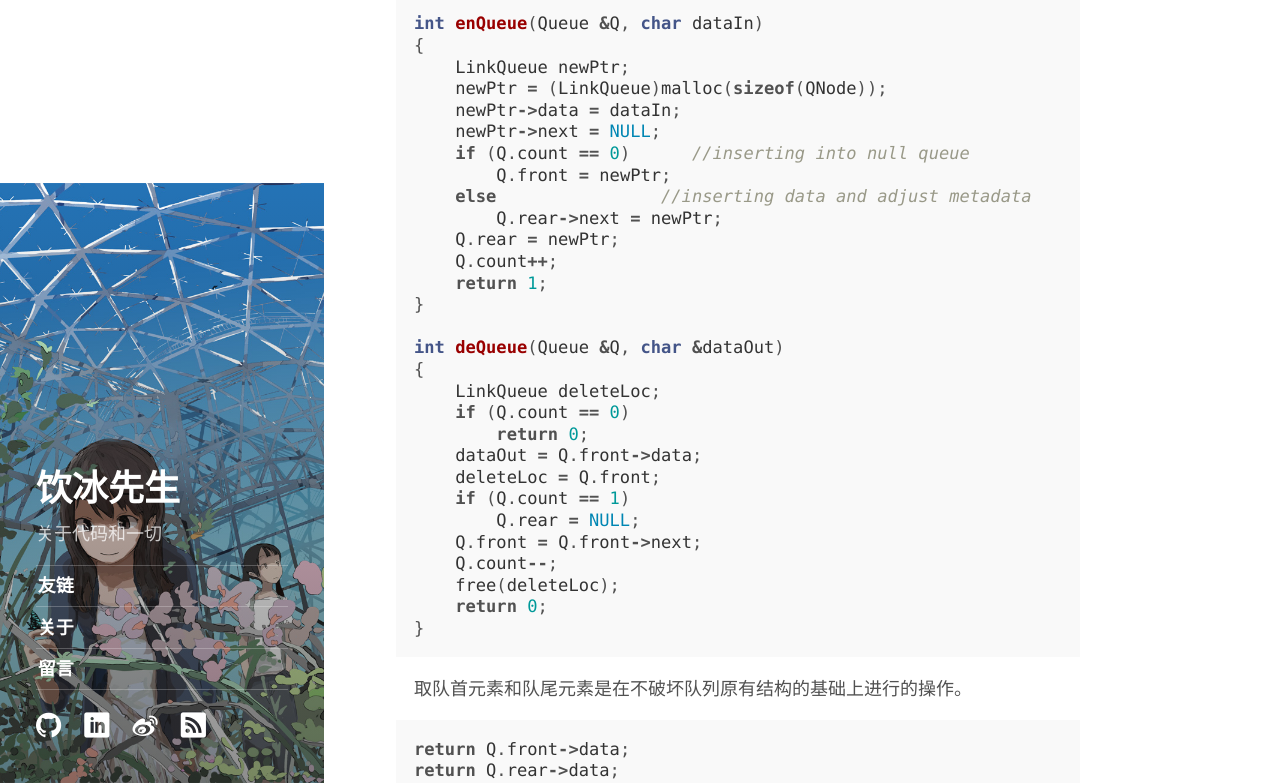
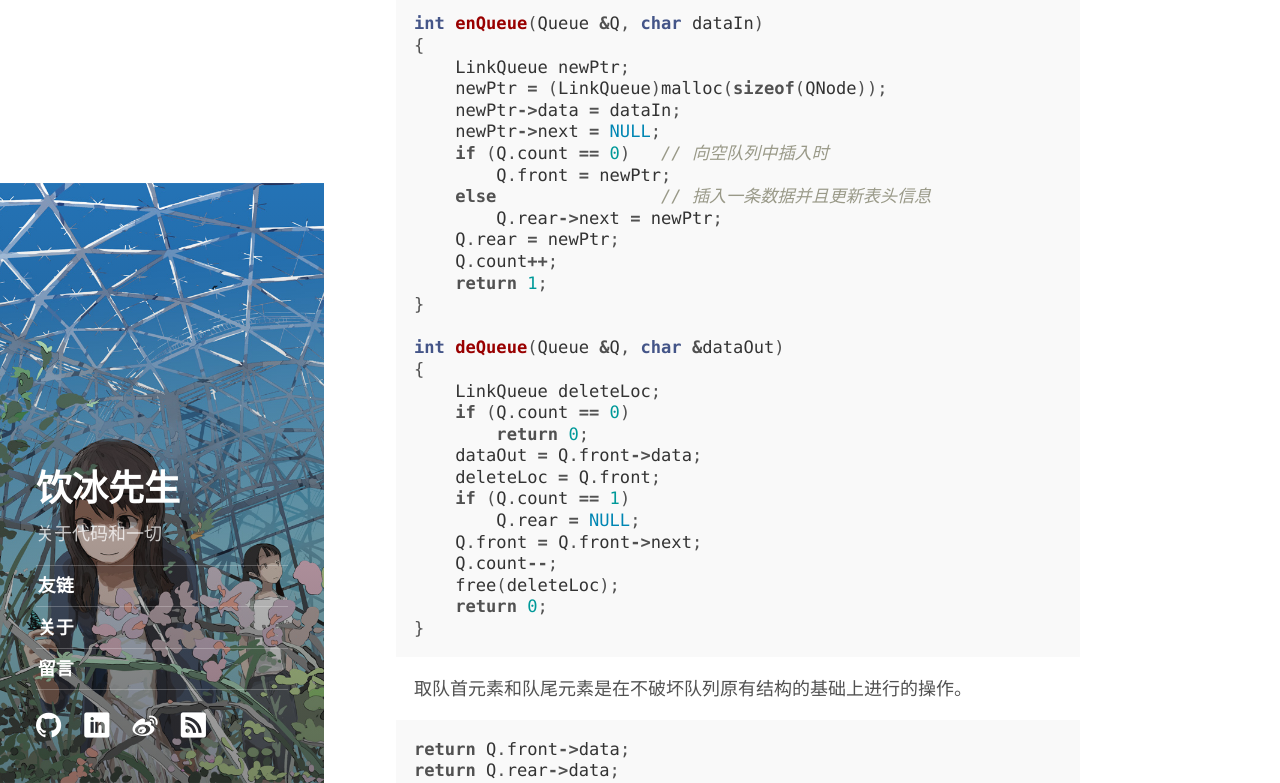
Before and after one commit to ybm/myanbin.github.io, a Jekyll site: the page built from _posts/2009-12-24-stacks-and-queues-in-data-structures.md, in a window 1280 px wide and 900 px high, scrolled down 4060 px, cut to the strip 117-900 px from the top of the window. Built offline with Jekyll 4.4.1, drawn with Linux system fonts in a browser that asks for light colours; some of the changed text lies outside the part shown.

```diff
--- a/_posts/2009-12-24-stacks-and-queues-in-data-structures.md
+++ b/_posts/2009-12-24-stacks-and-queues-in-data-structures.md
@@ -26,13 +26,13 @@ title: '数据结构中的栈和队列'
 ![栈的链式描述](http://7nj1q2.com1.z0.glb.clouddn.com/stack.jpg){:.center}
 
 ~~~cpp
-typedef struct SNode    //stack node structure
+typedef struct SNode    // 栈的节点结构
 {
     char data;
     struct SNode *next;
 } SNode, *LinkStack;
 
-typedef struct          //stack head structure
+typedef struct          // 栈的表头结构
 {
     int count;
     struct SNode *top;
@@ -113,9 +113,9 @@ int enQueue(Queue &Q, char dataIn)
     newPtr = (LinkQueue)malloc(sizeof(QNode));
     newPtr->data = dataIn;
     newPtr->next = NULL;
-    if (Q.count == 0)      //inserting into null queue
+    if (Q.count == 0)   // 向空队列中插入时
         Q.front = newPtr;
-    else                //inserting data and adjust metadata
+    else                // 插入一条数据并且更新表头信息
         Q.rear->next = newPtr;
     Q.rear = newPtr;
     Q.count++;
```
Also changed, not shown: blogroll.md (+3 -2 lines), README.md.
